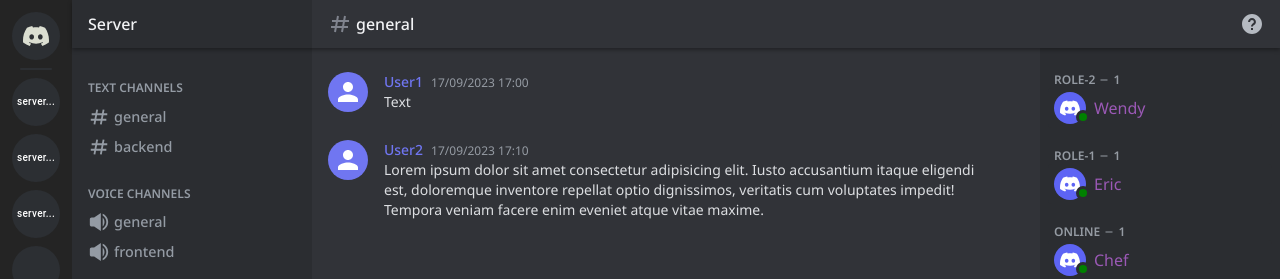
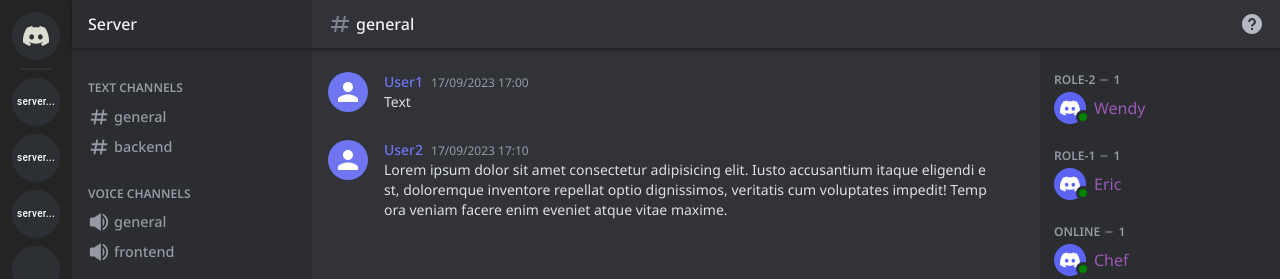
Before and after one commit to RobinKite/discord, a React (Vite) app: page /login in a window 1280 px wide. Both pictures are taken after typing "name@example.com", "Sample123" into the empty fields and a click on the button "Log In". Shown: the top 279 px of the page. Built offline with nearby package versions, Linux system fonts and the light colour scheme; some icons are missing.

Commit message:
🐛 Fix message text overflow

```diff
--- a/src/features/messaging/components/Message/Message.jsx
+++ b/src/features/messaging/components/Message/Message.jsx
@@ -4,7 +4,7 @@ import { convertTimestampToDateString } from "@/utils";
 
 export function Message({ authorName, avatarUrl, timestamp, text }) {
   return (
-    <div className="mb-2 mt-5 flex max-w-full gap-x-4 py-1 pl-4 pr-12 text-sm text-[#dcdee1]">
+    <div className="mb-2 mt-5 flex gap-x-4 py-1 pl-4 pr-12 text-sm text-[#dcdee1]">
       <Avatar sx={{ bgcolor: "#7076f1" }} src={avatarUrl} />
       <div className="grow">
         <h3>
@@ -13,7 +13,7 @@ export function Message({ authorName, avatarUrl, timestamp, text }) {
             {convertTimestampToDateString(timestamp)}
           </span>
         </h3>
-        <p>{text}</p>
+        <p className="break-all">{text}</p>
       </div>
     </div>
   );
```
